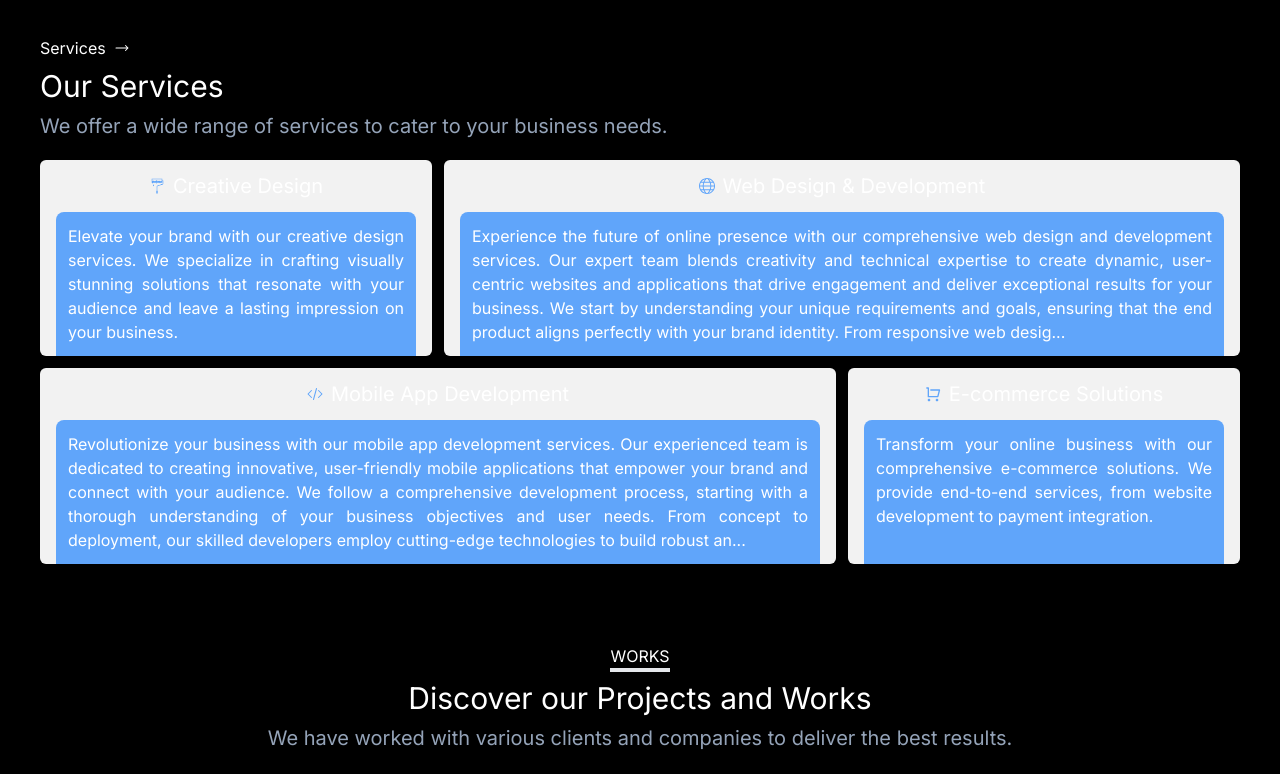
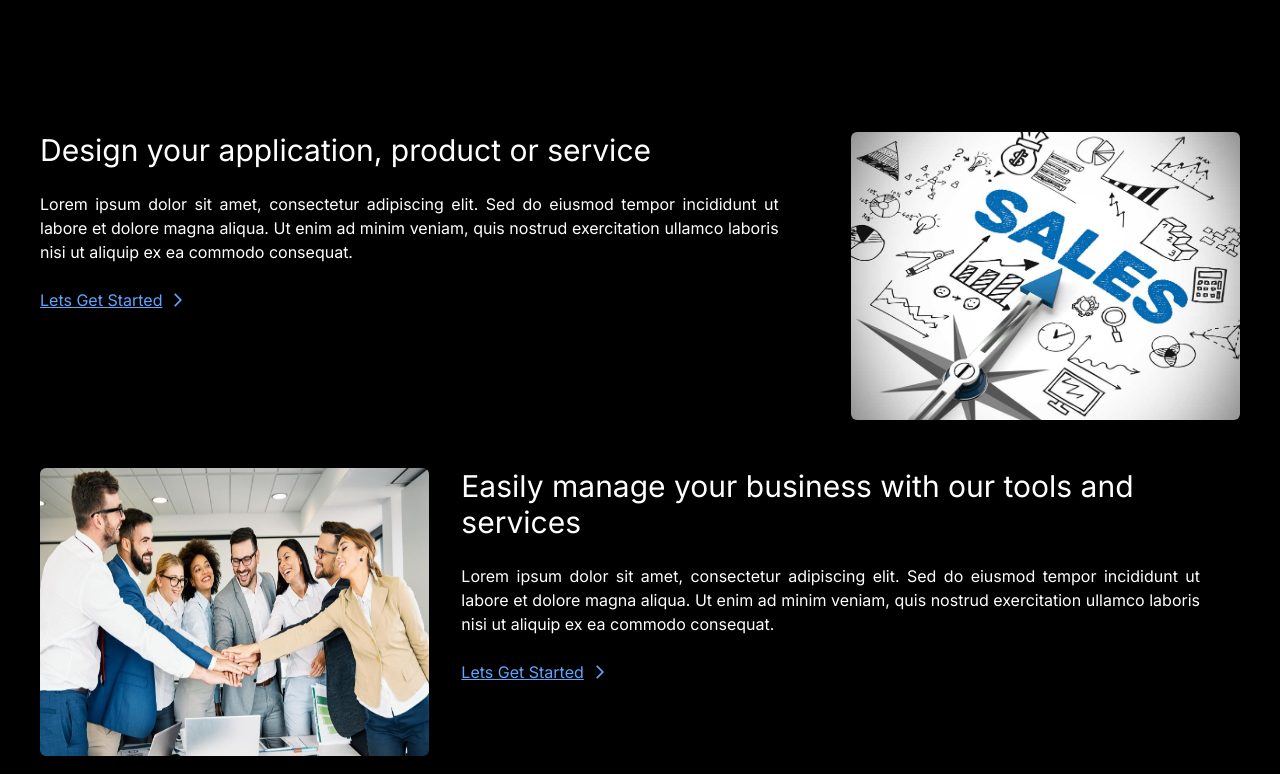
Before and after one commit to ruhulaminparvez/company-portfolio, a Next.js app: page / in a window 1280 px wide. Shown: the part 560-1334 px from the top of the page. Built offline with nearby package versions, Linux system fonts and the light colour scheme.

Commit message:
Almost Done :octocat:'

```diff
--- a/app/page.js
+++ b/app/page.js
@@ -6,12 +6,14 @@ import Footer from "@/components/shared/footer/Footer";
 import Navbar from "@/components/shared/navbar/Navbar";
 import Showcase from "@/components/showcase/Showcase";
 import Team from "@/components/team/Team";
+import Vision from "@/components/vision/Vision";
 
 export default function Home() {
   return (
     <main>
       <Navbar />
       <HeroSlider />
+      <Vision />
       <Services />
       <Showcase />
       <Team />
--- a/components/shared/footer/Footer.jsx
+++ b/components/shared/footer/Footer.jsx
@@ -4,7 +4,7 @@ import Link from 'next/link';
 
 const Footer = () => {
     return (
-        <section className='px-10 my-20 w-full flex items-start'>
+        <section className='px-10 my-10 w-full flex items-start'>
             <div className='w-1/3'>
                 <h2 className='text-5xl my-2'>Subscribe to our Newsletter</h2>
 
@@ -20,31 +20,31 @@ const Footer = () => {
             <div className='w-2/3'>
                 <div className='grid grid-cols-3 my-2'>
                     <div className='mx-auto'>
-                        <h4 className='text-3xl mb-2'>Company</h4>
+                        <h4 className='text-2xl mb-2'>Company</h4>
                         <ul>
                             {['Home', 'Services', 'Projects', 'About', 'Contact'].map((item, index) => (
                                 <li key={index}>
-                                    <Link href="#" className="menu-item text-xl mx-1 text-slate-400">{item}</Link>
+                                    <Link href="#" className="menu-item text-md mx-1 text-slate-400">{item}</Link>
                                 </li>
                             ))}
                         </ul>
                     </div>
                     <div className='mx-auto'>
-                        <h4 className='text-3xl mb-2'>Company</h4>
+                        <h4 className='text-2xl mb-2'>Company</h4>
                         <ul>
                             {['Home', 'Services', 'Projects', 'About', 'Contact'].map((item, index) => (
                                 <li key={index}>
-                                    <Link href="#" className="menu-item text-xl mx-1 text-slate-400">{item}</Link>
+                                    <Link href="#" className="menu-item text-md mx-1 text-slate-400">{item}</Link>
                                 </li>
                             ))}
                         </ul>
                     </div>
                     <div className='mx-auto'>
-                        <h4 className='text-3xl mb-2'>Company</h4>
+                        <h4 className='text-2xl mb-2'>Company</h4>
                         <ul>
                             {['Home', 'Services', 'Projects', 'About', 'Contact'].map((item, index) => (
                                 <li key={index}>
-                                    <Link href="#" className="menu-item text-xl mx-1 text-slate-400">{item}</Link>
+                                    <Link href="#" className="menu-item text-md mx-1 text-slate-400">{item}</Link>
                                 </li>
                             ))}
                         </ul>
--- /dev/null
+++ b/components/vision/Vision.jsx
@@ -0,0 +1,33 @@
+import { visionData } from '@/constant/dummyData';
+import React from 'react';
+import { MdArrowForwardIos } from "react-icons/md";
+import Image from 'next/image';
+import Link from 'next/link';
+
+const Vision = () => {
+    return (
+        <section className='px-10 py-12'>
+            {visionData.map((item, index) => (
+                <div key={index} className={`w-full flex my-12 gap-8 ${index % 2 === 0 ? 'flex-row' : 'flex-row-reverse'}`}>
+                    <div className={`w-2/3`}>
+                        <div className='w-full'>
+                            <h3 className='text-3xl'>{item.title}</h3>
+                        </div>
+                        <p className='text-md my-6 text-justify pr-10'>{item.description}</p>
+                        <div className='flex items-center justify-between'>
+                            <Link href='#' className='flex items-center gap-2 text-blue-400 hover:text-blue-500'>
+                                <span className='underline text-md'>Lets Get Started</span>
+                                <MdArrowForwardIos className='text-blue-400' />
+                            </Link>
+                        </div>
+                    </div>
+                    <div className='w-1/3'>
+                        <Image src={item.image} alt={item.imageAlt} className='w-full h-72 rounded-md' />
+                    </div>
+                </div>
+            ))}
+        </section>
+    );
+};
+
+export default Vision;
--- a/constant/dummyData.js
+++ b/constant/dummyData.js
@@ -140,11 +140,29 @@ const testimonialsData = [
     }
 ]
 
+const visionData = [
+    {
+        id: 1,
+        title: 'Design your application, product or service',
+        image: localImages?.visionOne,
+        imageAlt: 'Vision Image 1',
+        description: 'Lorem ipsum dolor sit amet, consectetur adipiscing elit. Sed do eiusmod tempor incididunt ut labore et dolore magna aliqua. Ut enim ad minim veniam, quis nostrud exercitation ullamco laboris nisi ut aliquip ex ea commodo consequat.'
+    },
+    {
+        id: 2,
+        title: 'Easily manage your business with our tools and services',
+        image: localImages?.visionTwo,
+        imageAlt: 'Vision Image 2',
+        description: 'Lorem ipsum dolor sit amet, consectetur adipiscing elit. Sed do eiusmod tempor incididunt ut labore et dolore magna aliqua. Ut enim ad minim veniam, quis nostrud exercitation ullamco laboris nisi ut aliquip ex ea commodo consequat.'
+    }
+];
+
 export {
     sliderData,
     typeEffectData,
     servicesData,
     showcaseData,
     teamData,
-    testimonialsData
+    testimonialsData,
+    visionData
 };
--- a/utils/localImages.js
+++ b/utils/localImages.js
@@ -11,4 +11,6 @@ export const localImages = {
     teamThree: require("../public/team/team3.jpg"),
     teamFour: require("../public/team/team4.jpg"),
     contactUs: require("../public/contact/contact.svg"),
+    visionOne: require("../public/vision/vision1.jpeg"),
+    visionTwo: require("../public/vision/vision2.jpg"),
 };
```
Also changed, not shown: public/vision/vision1.jpeg (added), public/vision/vision2.jpg (added), utils/helper.js (deleted).
